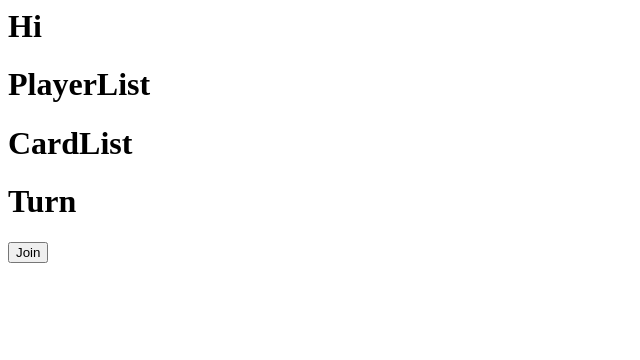
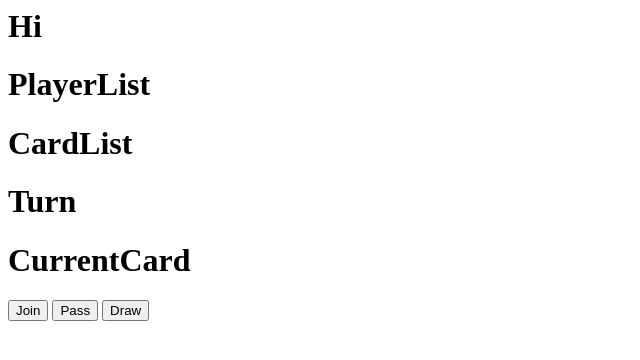
Before and after one commit to hopibel/unojs, a website: page index.html in a window 1280 px wide. Shown: the whole page, without its empty margins (0-640 px from the left). Drawn offline with nearby package versions, Linux system fonts and the light colour scheme; no server answers.

Commit message:
Added minor things on the index.html, for ui integration

```diff
--- a/index.html
+++ b/index.html
@@ -30,6 +30,9 @@
 			// console.log(card);
 			//Parse the cards to show up
 		}
+		var currentCard = turndata.currentCard;
+		console.log(turndata)
+		document.getElementById('currentCard').innerHTML = currentCard.type + " " + currentCard.color;
 	})
 
 	socket.on('update', (turndata) => {
@@ -54,5 +57,12 @@
 <h1 id="playerList">PlayerList</h1>
 <h1 id="cardList">CardList</h1>
 <h1 id="myTurn">Turn</h1>
+<h1 id="currentCard">CurrentCard</h1>
 <button type="button" onclick="socket.emit('join','Dickshit')">Join</button><!--Also hide the Join Button once pressed-->
+<button type="button" onclick="socket.emit('move',{
+	type:'pass'
+	})">Pass</button>
+<button type="button" onclick="socket.emit('move',{
+	type:'draw'
+	})">Draw</button>
 <button type="button" onclick="socket.emit('start',)" id="start" style="display:none;">Startoh</button>
```
